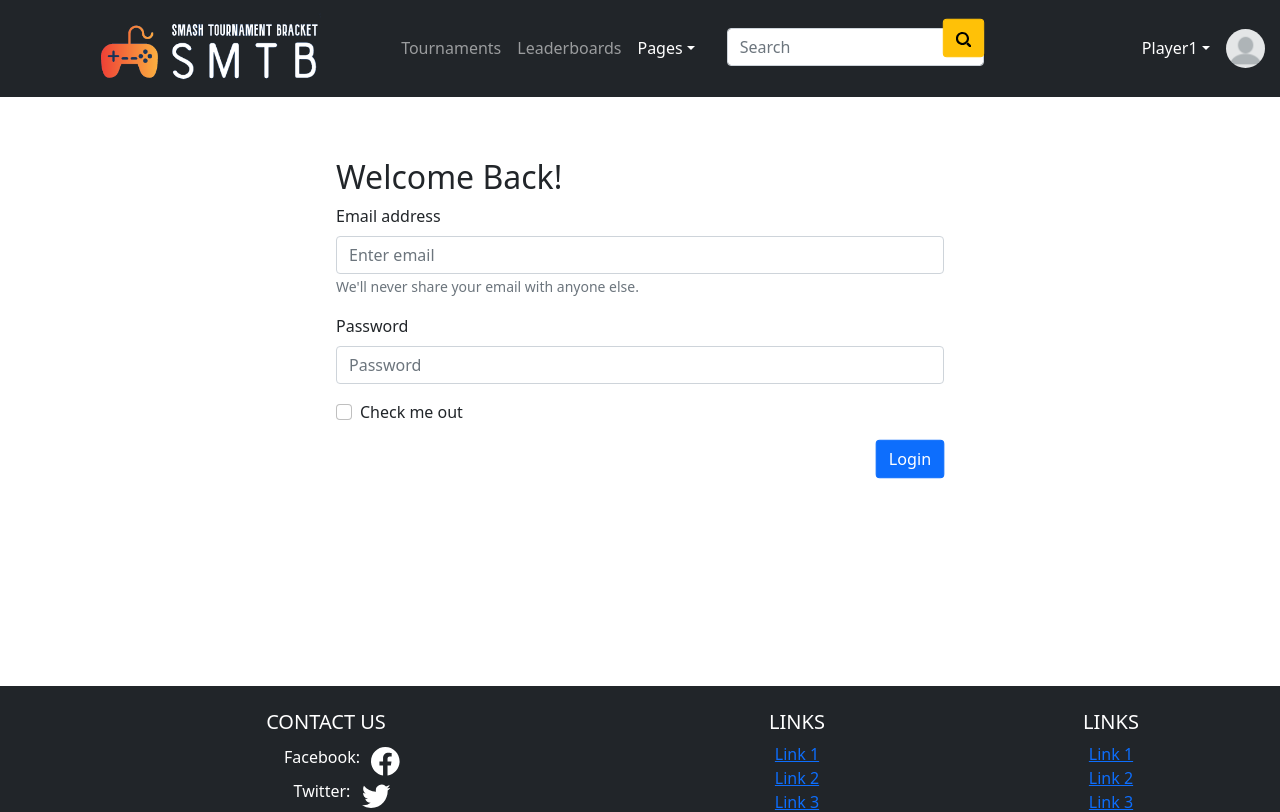
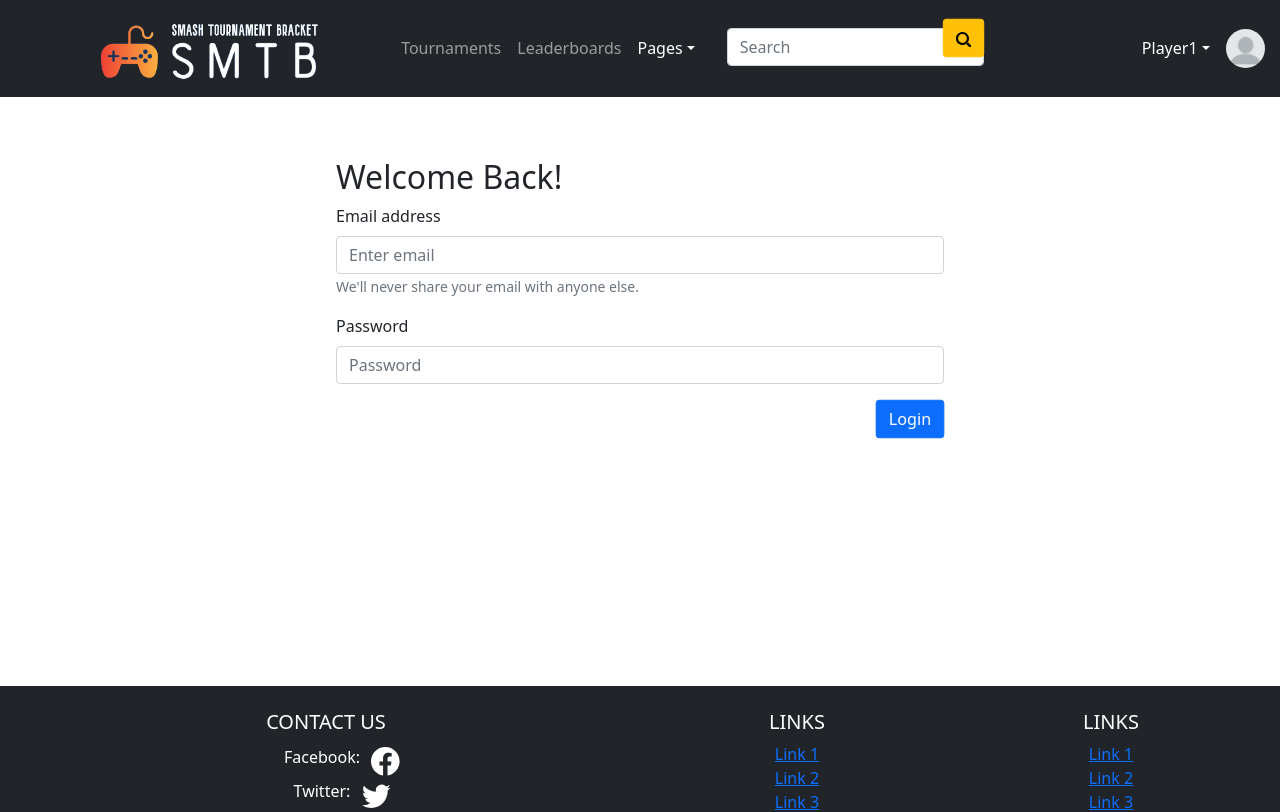
Before and after one commit to Creadoc/T4, a React (Create React App) app: page /Login in a window 1280 px wide. Shown: the top 812 px of the page. Built offline with nearby package versions, Linux system fonts and the light colour scheme.

Commit message:
made scrollbar hidden for jackson :D

```diff
--- a/src/App.js
+++ b/src/App.js
@@ -15,7 +15,7 @@
 
 function App() {
   return (
-    <div>
+    <div className="app">
       <Layout>
         <Routes>
           <Route exact path="/" element={<Home />} />
--- a/src/components/layout/LoginForm.js
+++ b/src/components/layout/LoginForm.js
@@ -17,7 +17,6 @@
         <Form.Control type="password" placeholder="Password" />
       </Form.Group>
       <Form.Group className="mb-3" controlId="formBasicCheckbox">
-        <Form.Check type="checkbox" label="Check me out" />
       </Form.Group>
       <div className="loginButton">
         <Button className="loginBtn" variant="primary" type="submit">
--- a/src/components/layout/MainNavigation.css
+++ b/src/components/layout/MainNavigation.css
@@ -1,3 +1,10 @@
+body::-webkit-scrollbar {
+  display: none;
+}
+body{
+  -ms-overflow-style: none;
+  scrollbar-width: none;
+}
 .page-footer{
   background-color: #212529;
   color: white;
```
